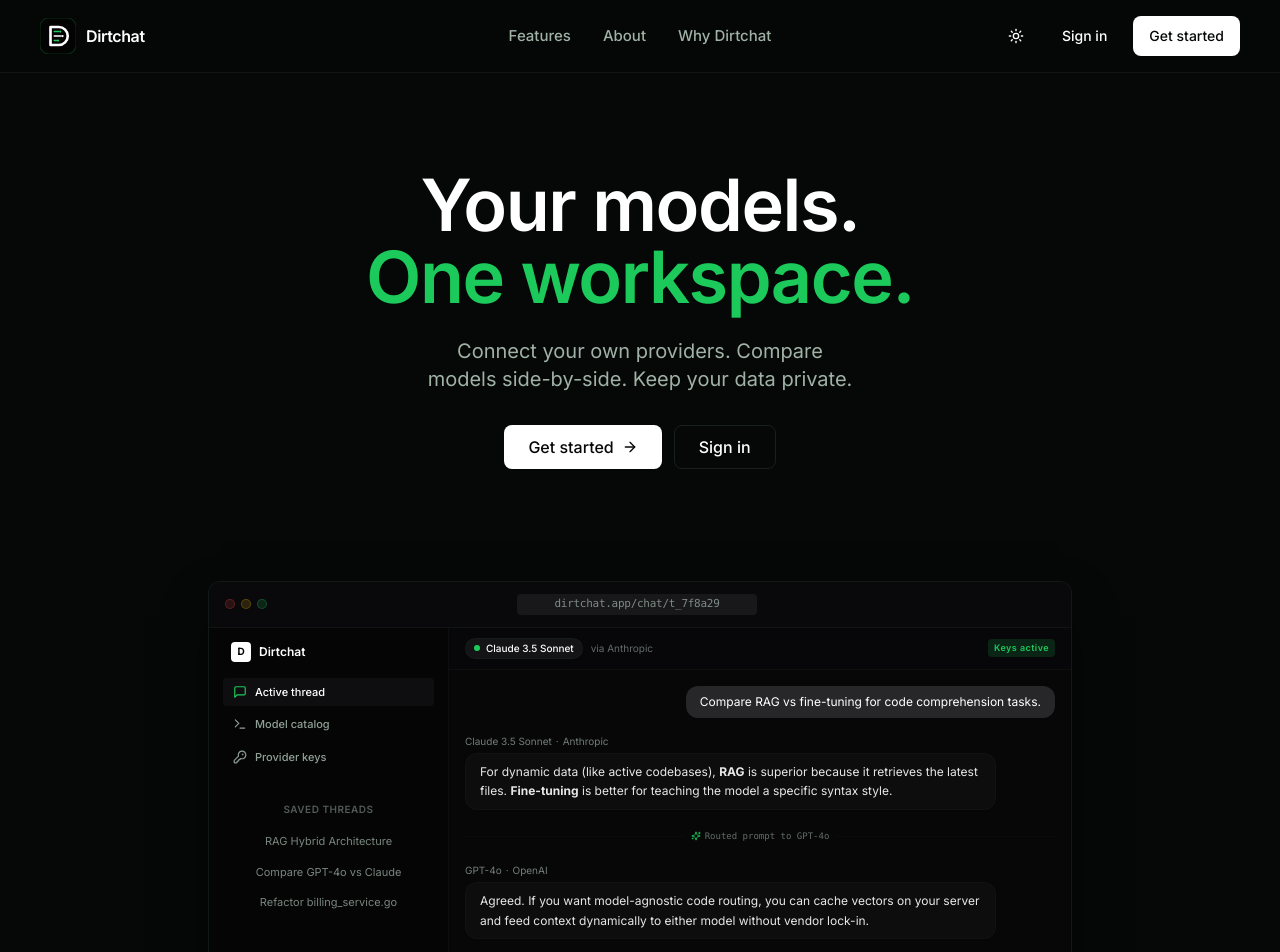
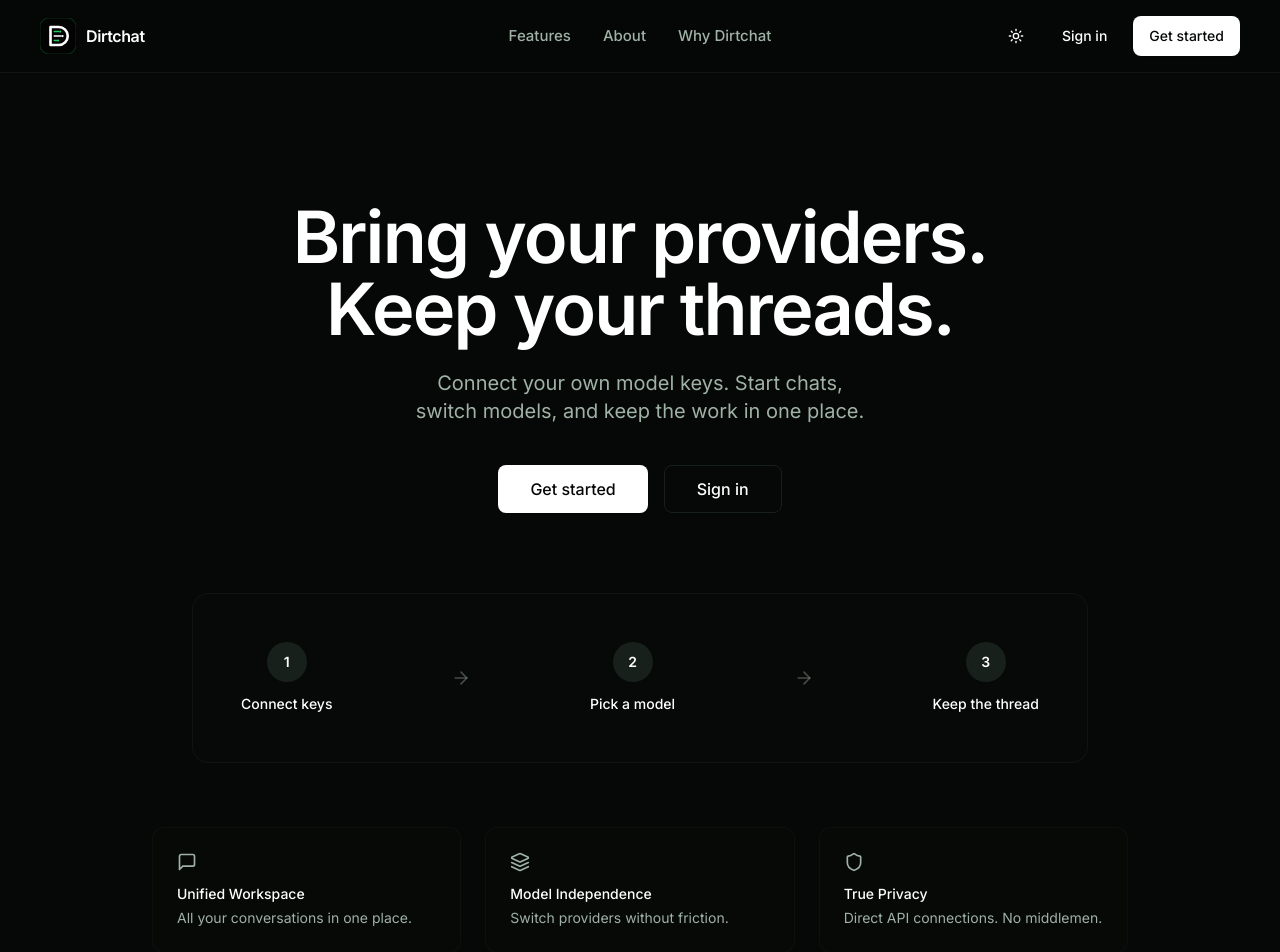
Before and after one commit to demisuga01-lab/dirtchat, a Next.js app: page / in a window 1280 px wide. Shown: the top 952 px of the page. Built offline with nearby package versions, Linux system fonts and the light colour scheme.

Commit message:
fix: remove fake landing preview and harden auth UX

```diff
--- a/src/components/marketing/landing-hero.tsx
+++ b/src/components/marketing/landing-hero.tsx
@@ -1,71 +1,72 @@
 import { ArrowRight, MessageSquare, Layers, Shield } from "lucide-react";
 import { Button } from "@/components/ui/button";
-import { ProductPreview } from "@/components/marketing/product-preview";
 
 export function LandingHero() {
   return (
     <section className="relative flex min-h-[calc(100dvh-4rem)] w-full flex-col items-center justify-center overflow-hidden">
-      {/* Subtle radial backdrop — NOT a generic gradient blob */}
-      <div
-        aria-hidden
-        className="pointer-events-none absolute inset-0 -z-10"
-      >
-        <div className="absolute inset-0 bg-[radial-gradient(ellipse_at_top,hsl(var(--success)/0.03),transparent_50%)] dark:bg-[radial-gradient(ellipse_at_top,hsl(var(--success)/0.07),transparent_50%)]" />
-      </div>
-
-      <div className="mx-auto flex w-full max-w-6xl flex-col items-center px-6 py-16 text-center sm:py-24">
+      <div className="mx-auto flex w-full max-w-5xl flex-col items-center px-6 py-20 text-center sm:py-32">
         <div className="animate-fade-in-up">
-          <h1 className="text-balance text-5xl font-semibold leading-[1.05] tracking-[-0.02em] text-foreground sm:text-6xl md:text-7xl">
-            Your models.
+          <h1 className="text-balance text-5xl font-semibold leading-[1.05] tracking-tight text-foreground sm:text-6xl md:text-7xl">
+            Bring your providers.
             <br className="hidden sm:block" />
-            <span className="text-success">
-              One workspace.
-            </span>
+            Keep your threads.
           </h1>
         </div>
 
         <p className="animate-fade-in-up animate-delay-100 mt-6 max-w-2xl text-balance text-lg leading-relaxed text-muted-foreground sm:text-xl">
-          Connect your own providers. Compare models side-by-side. Keep your data private.
+          Connect your own model keys. Start chats, switch models, and keep the work in one place.
         </p>
 
-        <div className="animate-fade-in-up animate-delay-200 mt-8 flex flex-col items-center justify-center gap-3 sm:flex-row">
-          <Button href="/sign-up" size="lg">
+        <div className="animate-fade-in-up animate-delay-200 mt-10 flex flex-col items-center justify-center gap-4 sm:flex-row">
+          <Button href="/sign-up" size="lg" className="h-12 px-8 text-base">
             Get started
-            <ArrowRight className="h-4 w-4" />
           </Button>
-          <Button href="/sign-in" size="lg" variant="outline">
+          <Button href="/sign-in" size="lg" variant="outline" className="h-12 px-8 text-base">
             Sign in
           </Button>
         </div>
 
-        {/* Composed Product UI Mockup */}
-        <div className="animate-fade-in-up animate-delay-300 mt-12 w-full sm:mt-16">
-          <ProductPreview />
+        {/* Abstract Workflow Instead of Mockup */}
+        <div className="animate-fade-in-up animate-delay-300 mt-20 w-full max-w-4xl rounded-2xl border border-border/50 bg-card/30 p-8 sm:p-12">
+          <div className="flex flex-col items-center justify-between gap-8 md:flex-row md:gap-4">
+            <WorkflowStep number="1" title="Connect keys" />
+            <ArrowRight className="hidden h-5 w-5 text-muted-foreground/40 md:block" />
+            <WorkflowStep number="2" title="Pick a model" />
+            <ArrowRight className="hidden h-5 w-5 text-muted-foreground/40 md:block" />
+            <WorkflowStep number="3" title="Keep the thread" />
+          </div>
         </div>
 
-        <p className="animate-fade-in animate-delay-300 mt-6 max-w-md text-xs text-muted-foreground">
-          Save your threads. Control your routing. Avoid vendor lock-in.
-        </p>
-
-        <div className="animate-fade-in-up animate-delay-300 mt-12 grid w-full grid-cols-1 items-stretch gap-4 text-left sm:grid-cols-3">
+        <div className="animate-fade-in-up animate-delay-400 mt-16 grid w-full grid-cols-1 items-stretch gap-6 text-left sm:grid-cols-3">
           <HeroStat
-            icon={<MessageSquare className="h-4 w-4" />}
-            label="Streaming chat"
-            value="Real-time responses. Direct to your API."
+            icon={<MessageSquare className="h-5 w-5 text-muted-foreground" />}
+            label="Unified Workspace"
+            value="All your conversations in one place."
           />
           <HeroStat
-            icon={<Layers className="h-4 w-4" />}
-            label="Multi-model"
-            value="Switch models instantly in one window."
+            icon={<Layers className="h-5 w-5 text-muted-foreground" />}
+            label="Model Independence"
+            value="Switch providers without friction."
           />
           <HeroStat
-            icon={<Shield className="h-4 w-4" />}
-            label="Private"
-            value="Your keys, direct connections."
+            icon={<Shield className="h-5 w-5 text-muted-foreground" />}
+            label="True Privacy"
+            value="Direct API connections. No middlemen."
           />
         </div>
       </div>
     </section>
+  );
+}
+
+function WorkflowStep({ number, title }: { number: string; title: string }) {
+  return (
+    <div className="flex flex-col items-center gap-3">
+      <div className="flex h-10 w-10 items-center justify-center rounded-full bg-secondary text-sm font-semibold text-foreground">
+        {number}
+      </div>
+      <span className="text-sm font-medium text-foreground">{title}</span>
+    </div>
   );
 }
 
@@ -79,12 +80,12 @@
   value: string;
 }) {
   return (
-    <div className="flex h-full flex-col gap-2 rounded-xl border border-border/70 bg-card/40 p-5 backdrop-blur transition-colors hover:border-success/40">
-      <div className="flex items-center gap-2 text-xs font-medium uppercase tracking-wider text-muted-foreground">
-        {icon}
-        {label}
+    <div className="flex flex-col gap-3 rounded-xl border border-border/40 bg-card/20 p-6">
+      {icon}
+      <div>
+        <div className="text-sm font-medium text-foreground">{label}</div>
+        <div className="mt-1 text-sm text-muted-foreground">{value}</div>
       </div>
-      <div className="text-sm font-medium text-foreground">{value}</div>
     </div>
   );
 }
--- a/src/components/marketing/product-preview.tsx
+++ /dev/null
@@ -1,148 +0,0 @@
-"use client";
-
-import { MessageSquare, Terminal, KeyRound, Sparkles, Send, PanelLeftOpen } from "lucide-react";
-
-export function ProductPreview() {
-  return (
-    <div className="mx-auto mt-8 w-full max-w-4xl px-4 sm:mt-12">
-      <div className="overflow-hidden rounded-xl border border-border/70 bg-[#070708] shadow-[0_24px_50px_-12px_rgba(0,0,0,0.7)]">
-        {/* Title bar */}
-        <div className="flex items-center justify-between border-b border-border/50 bg-[#09090b] px-4 py-3">
-          <div className="flex items-center gap-1.5">
-            <div className="h-2.5 w-2.5 rounded-full bg-red-500/15 border border-red-500/25" />
-            <div className="h-2.5 w-2.5 rounded-full bg-yellow-500/15 border border-yellow-500/25" />
-            <div className="h-2.5 w-2.5 rounded-full bg-green-500/15 border border-green-500/25" />
-          </div>
-          <div className="flex max-w-[240px] w-full items-center justify-center rounded bg-[#18181b] py-0.5 text-[11px] font-mono tracking-tight text-muted-foreground/75">
-            dirtchat.app/chat/t_7f8a29
-          </div>
-          <div className="w-12" />
-        </div>
-
-        {/* Dual pane mockup layout */}
-        <div className="flex min-h-[420px] flex-col sm:flex-row">
-          {/* Mockup Sidebar */}
-          <div className="hidden w-60 shrink-0 flex-col border-r border-border/40 bg-[#050506] p-3.5 sm:flex">
-            <div className="mb-4 flex items-center gap-2 px-2">
-              {/* Mini Brand Mark */}
-              <div className="flex h-5 w-5 items-center justify-center rounded bg-foreground text-[10px] font-bold text-background">
-                D
-              </div>
-              <span className="text-xs font-semibold text-foreground">Dirtchat</span>
-            </div>
-
-            {/* Mockup Sidebar Links */}
-            <div className="flex flex-col gap-1 text-[11px] font-medium text-muted-foreground/90">
-              <div className="flex items-center gap-2 rounded px-2.5 py-1.5 bg-[#18181b]/50 text-foreground">
-                <MessageSquare className="h-3.5 w-3.5 text-success" />
-                <span>Active thread</span>
-              </div>
-              <div className="flex items-center gap-2 rounded px-2.5 py-1.5 hover:bg-[#18181b]/30">
-                <Terminal className="h-3.5 w-3.5" />
-                <span>Model catalog</span>
-              </div>
-              <div className="flex items-center gap-2 rounded px-2.5 py-1.5 hover:bg-[#18181b]/30">
-                <KeyRound className="h-3.5 w-3.5" />
-                <span>Provider keys</span>
-              </div>
-            </div>
-
-            {/* Saved Threads list */}
-            <div className="mt-6">
-              <span className="px-2.5 text-[10px] font-semibold uppercase tracking-wider text-muted-foreground/50">
-                Saved threads
-              </span>
-              <div className="mt-2 flex flex-col gap-0.5 text-[11px] text-muted-foreground/75">
-                <div className="truncate rounded px-2.5 py-1.5 hover:bg-[#18181b]/30">
-                  RAG Hybrid Architecture
-                </div>
-                <div className="truncate rounded px-2.5 py-1.5 hover:bg-[#18181b]/30">
-                  Compare GPT-4o vs Claude
-                </div>
-                <div className="truncate rounded px-2.5 py-1.5 hover:bg-[#18181b]/30">
-                  Refactor billing_service.go
-                </div>
-              </div>
-            </div>
-          </div>
-
-          {/* Mockup Active Workspace */}
-          <div className="flex flex-1 flex-col bg-[#070708]">
-            {/* Top Workspace Bar */}
-            <div className="flex items-center justify-between border-b border-border/40 bg-[#09090b]/40 px-4 py-2.5">
-              <div className="flex items-center gap-2">
-                <PanelLeftOpen className="h-3.5 w-3.5 text-muted-foreground/50 sm:hidden" />
-                <span className="inline-flex items-center gap-1.5 rounded-full border border-border/70 bg-[#18181b]/80 px-2 py-0.5 text-[10px] font-medium text-foreground">
-                  <span className="h-1.5 w-1.5 rounded-full bg-success" />
-                  Claude 3.5 Sonnet
-                </span>
-                <span className="text-[10px] text-muted-foreground/60">via Anthropic</span>
-              </div>
-              <span className="rounded bg-success/15 px-1.5 py-0.5 text-[9px] font-semibold tracking-wider text-success">
-                Keys active
-              </span>
-            </div>
-
-            {/* Chat Messages */}
-            <div className="flex-1 p-4 space-y-4 text-left">
-              {/* User Bubble */}
-              <div className="flex justify-end">
-                <div className="max-w-[85%] rounded-xl bg-[#27272a] px-3.5 py-2 text-xs text-foreground shadow-sm">
-                  Compare RAG vs fine-tuning for code comprehension tasks.
-                </div>
-              </div>
-
-              {/* AI Bubble 1 */}
-              <div className="space-y-1">
-                <div className="flex items-center gap-1 text-[10px] text-muted-foreground/70">
-                  <span>Claude 3.5 Sonnet</span>
-                  <span>&middot;</span>
-                  <span>Anthropic</span>
-                </div>
-                <div className="max-w-[90%] rounded-xl border border-border/40 bg-[#18181b]/40 px-3.5 py-2 text-xs text-foreground/90 leading-relaxed shadow-sm">
-                  For dynamic data (like active codebases), <strong>RAG</strong> is superior because it retrieves the latest files. <strong>Fine-tuning</strong> is better for teaching the model a specific syntax style.
-                </div>
-              </div>
-
-              {/* Provider routing switch divider */}
-              <div className="flex items-center justify-center gap-2 py-1">
-                <div className="h-px flex-1 bg-border/20" />
-                <span className="inline-flex items-center gap-1 text-[9px] font-mono text-muted-foreground/60">
-                  <Sparkles className="h-2.5 w-2.5 text-success" />
-                  Routed prompt to GPT-4o
-                </span>
-                <div className="h-px flex-1 bg-border/20" />
-              </div>
-
-              {/* AI Bubble 2 */}
-              <div className="space-y-1">
-                <div className="flex items-center gap-1 text-[10px] text-muted-foreground/70">
-                  <span>GPT-4o</span>
-                  <span>&middot;</span>
-                  <span>OpenAI</span>
-                </div>
-                <div className="max-w-[90%] rounded-xl border border-border/40 bg-[#18181b]/40 px-3.5 py-2 text-xs text-foreground/90 leading-relaxed shadow-sm">
-                  Agreed. If you want model-agnostic code routing, you can cache vectors on your server and feed context dynamically to either model without vendor lock-in.
-                </div>
-              </div>
-            </div>
-
-            {/* Mockup Chat Input */}
-            <div className="border-t border-border/40 bg-[#09090b]/20 p-3">
-              <div className="flex items-center gap-2 rounded-lg border border-border bg-[#09090b] px-3 py-2">
-                <div className="h-2 flex-1 rounded bg-muted-foreground/10" />
-                <button
-                  type="button"
-                  className="flex h-6 w-6 items-center justify-center rounded bg-foreground text-background"
-                  aria-hidden="true"
-                >
-                  <Send className="h-3 w-3" />
-                </button>
-              </div>
-            </div>
-          </div>
-        </div>
-      </div>
-    </div>
-  );
-}
```
